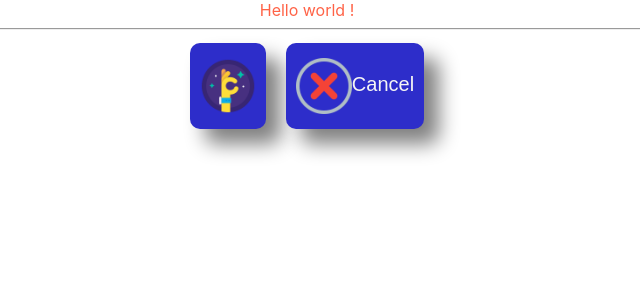
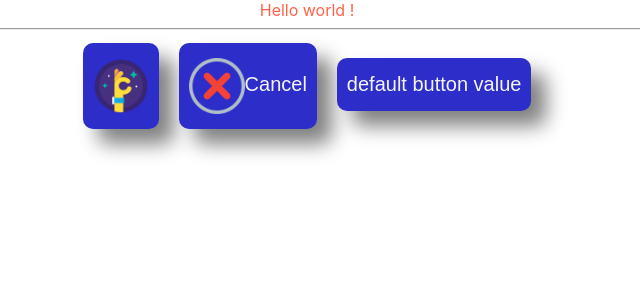
Before and after one commit to Zalox9/react_orsys, a React (Create React App) app: page / in a window 1280 px wide. Shown: the top 300 px of the page, without its empty margins (333-973 px from the left). Built offline with nearby package versions, Linux system fonts and the light colour scheme.

Commit message:
add defaultProps

```diff
--- a/src/App/App.tsx
+++ b/src/App/App.tsx
@@ -14,6 +14,7 @@ function App() {
         <img src="/img/cancel.png" alt="btn cancel" />
         Cancel
       </Button>
+      <Button />
     </div>
   );
 }
--- a/src/App/components/Button/Button.js
+++ b/src/App/components/Button/Button.js
@@ -11,8 +11,12 @@ console.log(props);
     );
 }
 
-Button.PropTypes={
-    children:PropTypes.any.isRequired //info console si aucun element dans children pt->PropTypes
+// Button.propTypes={
+//     children:PropTypes.any.isRequired //info console si aucun element dans children pt->PropTypes
+// }
+Button.defaultProps={
+    children:"default button value"
 }
 
+
 export default Button;
```
